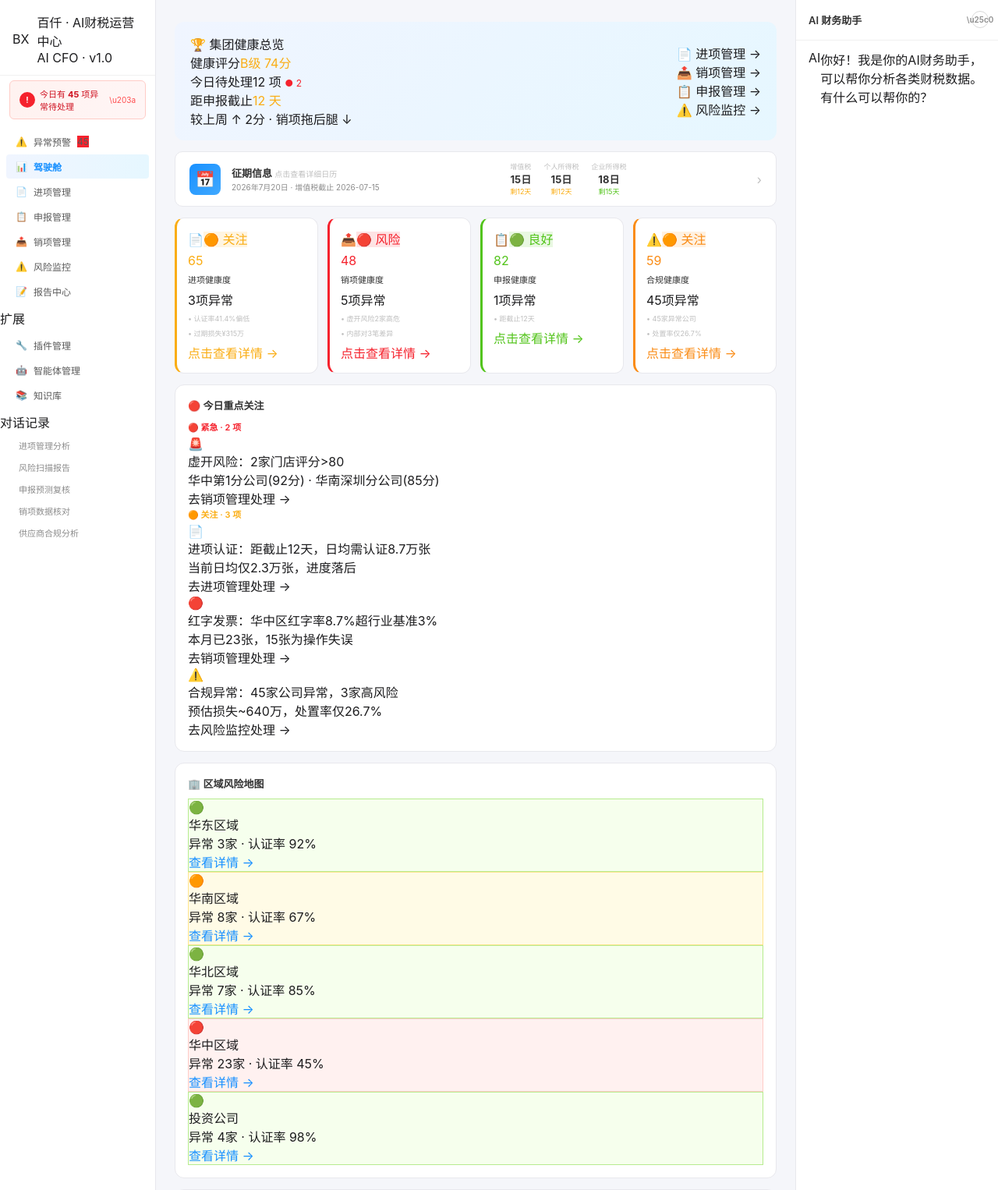
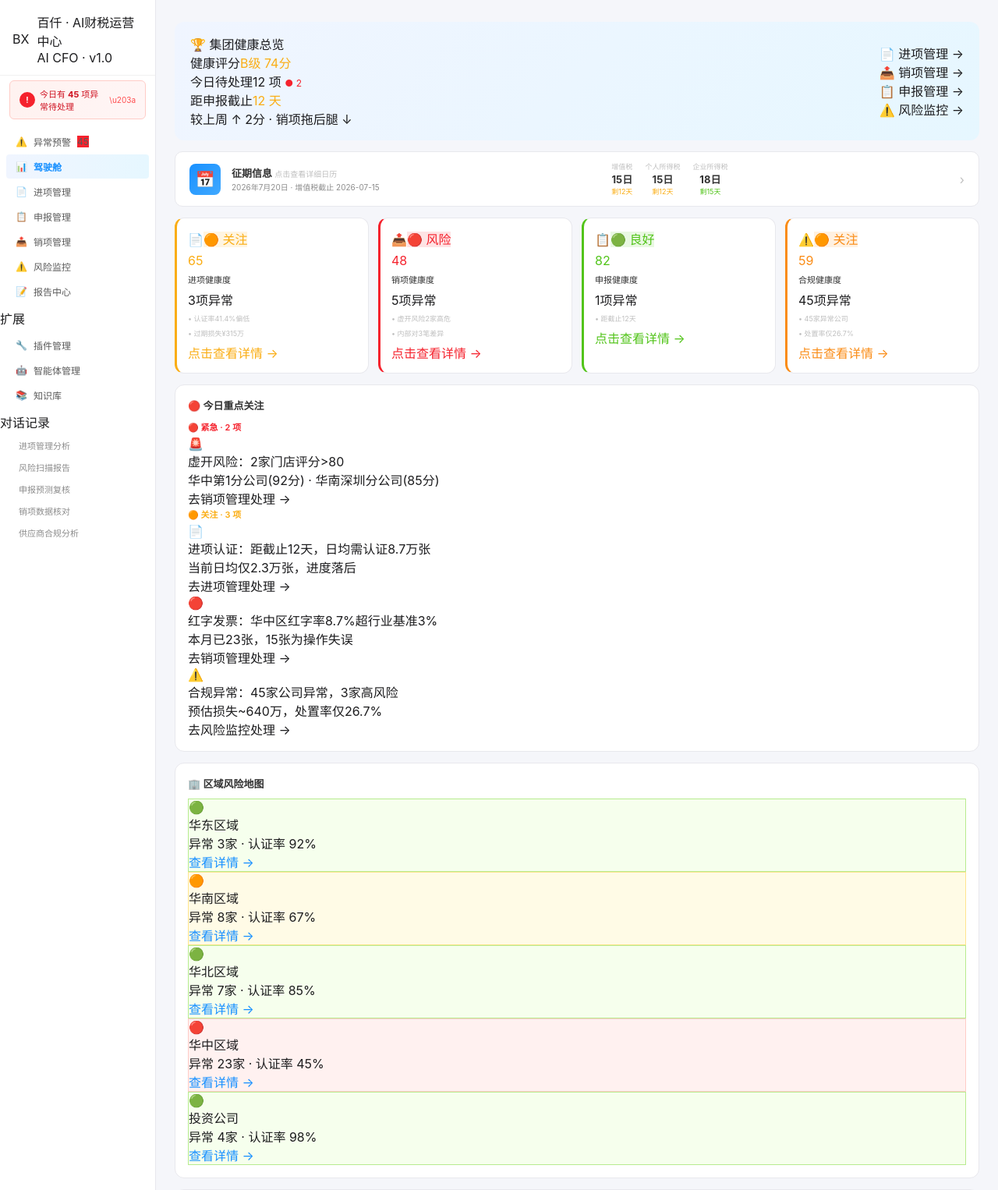
Before and after one commit to Rickywang223/AI_CFO, a Flask app: page / in a window 1280 px wide. Shown: the top 1526 px of the page at 78% size. Run offline with Flask 3, Linux system fonts and the light colour scheme; parts of the project's set-up code (start-up, migrations or seed data) failed here and were passed over; some libraries are stand-ins or nearby versions.

Commit message:
[交互] 右侧面板默认收起 + 历史记录点击增强（自动展开+高亮+预设回复）+ 模块切换优化

```diff
--- a/templates/demo.html
+++ b/templates/demo.html
@@ -2684,7 +2684,7 @@ function showRedInvoiceDetail() {
             <div class="history-item" onclick="loadHistory('供应商合规分析')"><div class="h-dot" style="background:#722ed1;"></div><span>供应商合规分析</span></div>
         </div>
     </div>
-    <div class="center-content" id="centerContent">
+    <div class="center-content expanded" id="centerContent">
     <div id="view-dashboard" class="module-view">
         <div class="dash-banner">
             <div class="dash-banner-left">
@@ -2790,8 +2790,8 @@ function showRedInvoiceDetail() {
 
     </div>
     </div>
-    <div class="right-panel" id="rightPanel">
-        <div class="chat-header" id="chatHeaderText" style="position:relative;">AI 财务助手<div class="panel-toggle" id="panelToggle" onclick="toggleRightPanel()">\u25c0</div></div>
+    <div class="right-panel collapsed" id="rightPanel">
+        <div class="chat-header" id="chatHeaderText" style="position:relative;">AI 财务助手<div class="panel-toggle" id="panelToggle" onclick="toggleRightPanel()">&#9654;</div></div>
         <div class="chat-messages" id="chatMessages">
             <div class="chat-msg ai">
                 <div class="cm-avatar">AI</div>
@@ -2830,11 +2830,39 @@ function sendChat(text) {
     }, 300);
     msgs.scrollTop = msgs.scrollHeight;
 }
-function loadHistory(name) { sendChat('加载历史记录：' + name); }
+function loadHistory(name) {
+    var panel = document.getElementById('rightPanel');
+    if (panel && panel.classList.contains('collapsed')) { toggleRightPanel(); }
+    var items = document.querySelectorAll('.history-item');
+    items.forEach(function(it) { it.style.background = ''; it.style.borderRadius = ''; });
+    items.forEach(function(it) { if (it.textContent.trim() === name) { it.style.background = '#f0f5ff'; it.style.borderRadius = '4px'; } });
+    var header = document.getElementById('chatHeaderText');
+    if (header) header.textContent = name;
+    var msgs = document.getElementById('chatMessages');
+    if (msgs) {
+        var replies = {
+            '进项管理分析': '好的，进项管理分析报告已生成。当前认证率41.4%，未认证发票1,937,407张，主要集中在近三个月。建议优先处理超期未认证发票。',
+            '风险扫描报告': '风险扫描已完成，发现45家异常公司，其中高风险3家，预估损失约640万。建议立即处置高风险项目。',
+            '申报预测复核': '申报预测复核结果：本期应纳增值税约128万元，企业所得税约360万元。与上期相比，增值税下降8.3%，主要原因为进项税增加。',
+            '销项数据核对': '销项数据核对已完成，当期销售总额约2.1亿元，销项税约2730万元。核对差异率为0.3%，在合理范围内。',
+            '供应商合规分析': '供应商合规分析结果：共评估20家主要供应商，其中2家风险偏高（雪峰、合炘），建议加强监督。',
+        };
+        var reply = replies[name] || '已加载"' + name + '"的话题，请输入你的问题。';
+        msgs.innerHTML = '<div class="chat-msg ai"><div class="cm-avatar">AI</div><div class="cm-content"><div class="cm-text">' + reply + '</div></div></div>' +
+            '<div class="chat-msg user"><div class="cm-avatar you">您</div><div class="cm-content" style="background:#1890ff;color:#fff;border-radius:12px 4px 12px 12px;"><div class="cm-text">' + name + '</div></div></div>';
+    }
+    var input = document.getElementById('chatInput');
+    if (input) { input.value = ''; input.placeholder = '回复"' + name + '"的话题...'; }
+}
 renderDashboard();
 
 function switchModule(module, navEl) {
     document.querySelectorAll('.module-view').forEach(function(v) { v.style.display = 'none'; });
+    setTimeout(function() { updateWelcomeMessage(module); }, 100);
+    if (module === '驾驶舱' || module === 'dashboard') {
+        var rp = document.getElementById('rightPanel');
+        if (rp && !rp.classList.contains('collapsed')) { toggleRightPanel(); }
+    }
     var viewId = module === 'dashboard' ? 'view-dashboard' : 'view-' + module;
     var view = document.getElementById(viewId);
     if (view) view.style.display = '';
@@ -2850,10 +2878,10 @@ function switchModule(module, navEl) {
 // ===== P0: Toggle Right Panel =====
 function toggleRightPanel() {
     var panel = document.getElementById('rightPanel');
-    var btn = document.getElementById('panelToggle');
+    var btn = document.querySelector('#panelToggle');
     if (!panel) return;
     panel.classList.toggle('collapsed');
-    btn.innerHTML = panel.classList.contains('collapsed') ? '\u25b6' : '\u25c0';
+    if (btn) btn.innerHTML = panel.classList.contains('collapsed') ? '▶' : '◀';
     var center = document.querySelector('.center-content');
     if (center) center.classList.toggle('expanded');
 }
@@ -2916,7 +2944,7 @@ function updateWelcomeMessage(moduleName) {
         '\u9500\u9879\u7ba1\u7406': '\u4f60\u597d\uff01\u5f53\u524d\u9500\u9879\u7ba1\u7406\u6a21\u5757\uff0c\u53ef\u4ee5\u5e2e\u4f60\u5206\u6790\u9500\u552e\u8d8b\u52bf\u3001\u5546\u54c1Top10\u3001\u9500\u9879\u7a0e\u8d1f\u5206\u6790\u7b49\u3002',
         '\u98ce\u9669\u76d1\u63a7': '\u4f60\u597d\uff01\u5f53\u524d\u98ce\u9669\u76d1\u63a7\u6a21\u5757\uff0c\u53ef\u4ee5\u5e2e\u4f60\u626b\u63cf\u5f02\u5e38\u516c\u53f8\u3001\u67e5\u770b\u98ce\u9669TOP5\u3001\u5206\u6790\u635f\u5931\u660e\u7ec6\u3002',
     };
-    var msg = welcomes[moduleName] || '\u4f60\u597d\uff01\u6211\u662f AI CFO \u667a\u80fd\u7a0e\u52a1\u52a9\u624b\uff0c\u6709\u4ec0\u4e48\u53ef\u4ee5\u5e2e\u4f60\uff1f';
+    var msg = welcomes[moduleName] || welcomes['\u9a7e\u9a76\u8231'] || '\u4f60\u597d\uff01\u6211\u662f AI CFO \u667a\u80fd\u7a0e\u52a1\u52a9\u624b\uff0c\u6709\u4ec0\u4e48\u53ef\u4ee5\u5e2e\u4f60\uff1f';
     var cmText = first.querySelector('.cm-text');
     if (cmText) cmText.textContent = msg;
 }
```
